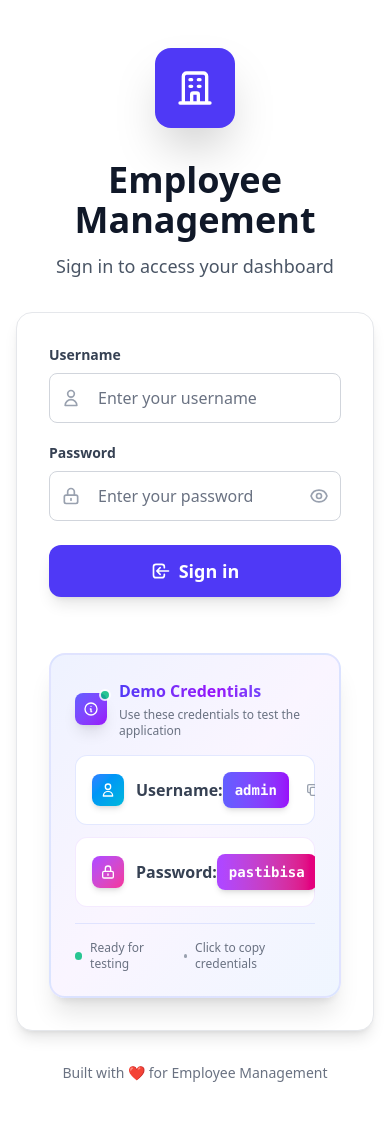
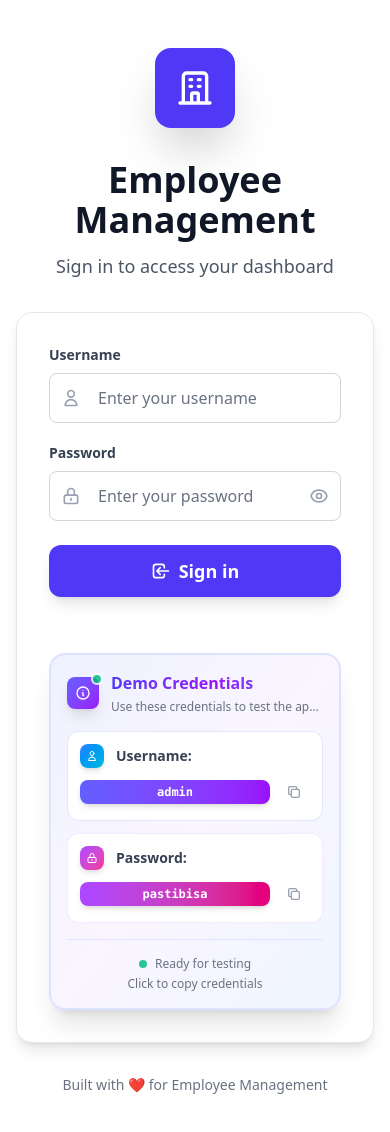
Before and after one commit to akbarryyan/tugas-1-frontend, a React (Vite) app: page /login in a window 390 px wide. Shown: the top 1132 px of the page. Built offline with nearby package versions, Linux system fonts and the light colour scheme.

Commit message:
refactor: add copy functionality for demo credentials in LoginForm with feedback message

```diff
--- a/src/components/Auth/LoginForm.jsx
+++ b/src/components/Auth/LoginForm.jsx
@@ -7,6 +7,7 @@ const LoginForm = () => {
   const [error, setError] = useState("");
   const [loading, setLoading] = useState(false);
   const [showPassword, setShowPassword] = useState(false);
+  const [copyFeedback, setCopyFeedback] = useState("");
   const { login } = useAuth();
   const { isDark } = useTheme();
 
@@ -32,6 +33,17 @@ const LoginForm = () => {
       ...formData,
       [e.target.name]: e.target.value,
     });
+  };
+
+  const handleCopy = async (text, type) => {
+    try {
+      await navigator.clipboard.writeText(text);
+      setCopyFeedback(`${type} copied!`);
+      setTimeout(() => setCopyFeedback(""), 2000);
+    } catch (err) {
+      setCopyFeedback("Failed to copy");
+      setTimeout(() => setCopyFeedback(""), 2000);
+    }
   };
 
   return (
@@ -229,9 +241,33 @@ const LoginForm = () => {
               )}
             </button>
 
-            <div className="mt-8 p-6 bg-gradient-to-br from-indigo-50 via-purple-50 to-blue-50 dark:from-indigo-900/30 dark:via-purple-900/30 dark:to-blue-900/30 rounded-2xl border-2 border-indigo-200/50 dark:border-indigo-700/50 shadow-xl backdrop-blur-sm">
+            <div className="mt-8 p-4 sm:p-6 bg-gradient-to-br from-indigo-50 via-purple-50 to-blue-50 dark:from-indigo-900/30 dark:via-purple-900/30 dark:to-blue-900/30 rounded-2xl border-2 border-indigo-200/50 dark:border-indigo-700/50 shadow-xl backdrop-blur-sm">
+              {/* Copy Feedback */}
+              {copyFeedback && (
+                <div className="mb-4 p-3 bg-emerald-100 dark:bg-emerald-900/30 border border-emerald-300 dark:border-emerald-700 rounded-lg text-center">
+                  <div className="flex items-center justify-center space-x-2">
+                    <svg
+                      className="w-4 h-4 text-emerald-600 dark:text-emerald-400"
+                      fill="none"
+                      stroke="currentColor"
+                      viewBox="0 0 24 24"
+                    >
+                      <path
+                        strokeLinecap="round"
+                        strokeLinejoin="round"
+                        strokeWidth={2}
+                        d="M5 13l4 4L19 7"
+                      />
+                    </svg>
+                    <span className="text-sm font-medium text-emerald-700 dark:text-emerald-300">
+                      {copyFeedback}
+                    </span>
+                  </div>
+                </div>
+              )}
+
               <div className="flex items-center mb-4">
-                <div className="relative">
+                <div className="relative flex-shrink-0">
                   <div className="w-8 h-8 bg-gradient-to-br from-indigo-500 to-purple-600 rounded-lg flex items-center justify-center shadow-lg">
                     <svg
                       className="w-4 h-4 text-white"
@@ -249,11 +285,11 @@ const LoginForm = () => {
                   </div>
                   <div className="absolute -top-1 -right-1 w-3 h-3 bg-emerald-500 rounded-full border-2 border-white dark:border-gray-800 animate-pulse"></div>
                 </div>
-                <div className="ml-3">
+                <div className="ml-3 min-w-0 flex-1">
                   <p className="text-base font-bold bg-gradient-to-r from-indigo-600 via-purple-600 to-blue-600 dark:from-indigo-400 dark:via-purple-400 dark:to-blue-400 bg-clip-text text-transparent">
                     Demo Credentials
                   </p>
-                  <p className="text-xs text-gray-500 dark:text-gray-400 mt-1">
+                  <p className="text-xs text-gray-500 dark:text-gray-400 mt-1 truncate">
                     Use these credentials to test the application
                   </p>
                 </div>
@@ -262,11 +298,11 @@ const LoginForm = () => {
               <div className="space-y-3">
                 <div className="group relative overflow-hidden">
                   <div className="absolute inset-0 bg-gradient-to-r from-white/80 to-indigo-50/80 dark:from-gray-800/80 dark:to-indigo-900/20 rounded-xl opacity-0 group-hover:opacity-100 transition-opacity duration-300"></div>
-                  <div className="relative flex items-center justify-between p-4 bg-white/60 dark:bg-gray-800/60 rounded-xl border border-indigo-200/50 dark:border-indigo-700/50 backdrop-blur-sm transition-all duration-300 group-hover:shadow-lg group-hover:scale-[1.02]">
-                    <div className="flex items-center space-x-3">
-                      <div className="w-8 h-8 bg-gradient-to-br from-blue-500 to-cyan-500 rounded-lg flex items-center justify-center shadow-md">
+                  <div className="relative flex flex-col sm:flex-row sm:items-center sm:justify-between p-3 sm:p-4 bg-white/60 dark:bg-gray-800/60 rounded-xl border border-indigo-200/50 dark:border-indigo-700/50 backdrop-blur-sm transition-all duration-300 group-hover:shadow-lg group-hover:scale-[1.02]">
+                    <div className="flex items-center space-x-3 mb-2 sm:mb-0">
+                      <div className="w-6 h-6 sm:w-8 sm:h-8 bg-gradient-to-br from-blue-500 to-cyan-500 rounded-lg flex items-center justify-center shadow-md flex-shrink-0">
                         <svg
-                          className="w-4 h-4 text-white"
+                          className="w-3 h-3 sm:w-4 sm:h-4 text-white"
                           fill="none"
                           stroke="currentColor"
                           viewBox="0 0 24 24"
@@ -279,18 +315,18 @@ const LoginForm = () => {
                           />
                         </svg>
                       </div>
-                      <span className="font-semibold text-gray-700 dark:text-gray-300">
+                      <span className="font-semibold text-gray-700 dark:text-gray-300 text-sm sm:text-base">
                         Username:
                       </span>
                     </div>
-                    <div className="flex items-center space-x-2">
-                      <code className="font-mono bg-gradient-to-r from-indigo-500 to-purple-600 text-white px-3 py-2 rounded-lg font-bold text-sm shadow-md hover:shadow-lg transition-shadow duration-200">
+                    <div className="flex items-center justify-between sm:justify-end space-x-2">
+                      <code className="font-mono bg-gradient-to-r from-indigo-500 to-purple-600 text-white px-2 py-1 sm:px-3 sm:py-2 rounded-lg font-bold text-xs sm:text-sm shadow-md hover:shadow-lg transition-shadow duration-200 flex-1 sm:flex-none text-center">
                         admin
                       </code>
                       <button
                         type="button"
-                        className="p-2 text-gray-400 hover:text-indigo-600 dark:hover:text-indigo-400 transition-colors duration-200"
-                        onClick={() => navigator.clipboard?.writeText("admin")}
+                        className="p-2 text-gray-400 hover:text-indigo-600 dark:hover:text-indigo-400 transition-colors duration-200 flex-shrink-0"
+                        onClick={() => handleCopy("admin", "Username")}
                         title="Copy username"
                       >
                         <svg
@@ -313,11 +349,11 @@ const LoginForm = () => {
 
                 <div className="group relative overflow-hidden">
                   <div className="absolute inset-0 bg-gradient-to-r from-white/80 to-purple-50/80 dark:from-gray-800/80 dark:to-purple-900/20 rounded-xl opacity-0 group-hover:opacity-100 transition-opacity duration-300"></div>
-                  <div className="relative flex items-center justify-between p-4 bg-white/60 dark:bg-gray-800/60 rounded-xl border border-purple-200/50 dark:border-purple-700/50 backdrop-blur-sm transition-all duration-300 group-hover:shadow-lg group-hover:scale-[1.02]">
-                    <div className="flex items-center space-x-3">
-                      <div className="w-8 h-8 bg-gradient-to-br from-purple-500 to-pink-500 rounded-lg flex items-center justify-center shadow-md">
+                  <div className="relative flex flex-col sm:flex-row sm:items-center sm:justify-between p-3 sm:p-4 bg-white/60 dark:bg-gray-800/60 rounded-xl border border-purple-200/50 dark:border-purple-700/50 backdrop-blur-sm transition-all duration-300 group-hover:shadow-lg group-hover:scale-[1.02]">
+                    <div className="flex items-center space-x-3 mb-2 sm:mb-0">
+                      <div className="w-6 h-6 sm:w-8 sm:h-8 bg-gradient-to-br from-purple-500 to-pink-500 rounded-lg flex items-center justify-center shadow-md flex-shrink-0">
                         <svg
-                          className="w-4 h-4 text-white"
+                          className="w-3 h-3 sm:w-4 sm:h-4 text-white"
                           fill="none"
                           stroke="currentColor"
                           viewBox="0 0 24 24"
@@ -330,20 +366,18 @@ const LoginForm = () => {
                           />
                         </svg>
                       </div>
-                      <span className="font-semibold text-gray-700 dark:text-gray-300">
+                      <span className="font-semibold text-gray-700 dark:text-gray-300 text-sm sm:text-base">
                         Password:
                       </span>
                     </div>
-                    <div className="flex items-center space-x-2">
-                      <code className="font-mono bg-gradient-to-r from-purple-500 to-pink-600 text-white px-3 py-2 rounded-lg font-bold text-sm shadow-md hover:shadow-lg transition-shadow duration-200">
+                    <div className="flex items-center justify-between sm:justify-end space-x-2">
+                      <code className="font-mono bg-gradient-to-r from-purple-500 to-pink-600 text-white px-2 py-1 sm:px-3 sm:py-2 rounded-lg font-bold text-xs sm:text-sm shadow-md hover:shadow-lg transition-shadow duration-200 flex-1 sm:flex-none text-center">
                         pastibisa
                       </code>
                       <button
                         type="button"
-                        className="p-2 text-gray-400 hover:text-purple-600 dark:hover:text-purple-400 transition-colors duration-200"
-                        onClick={() =>
-                          navigator.clipboard?.writeText("pastibisa")
-                        }
+                        className="p-2 text-gray-400 hover:text-purple-600 dark:hover:text-purple-400 transition-colors duration-200 flex-shrink-0"
+                        onClick={() => handleCopy("pastibisa", "Password")}
                         title="Copy password"
                       >
                         <svg
@@ -366,11 +400,13 @@ const LoginForm = () => {
               </div>
 
               <div className="mt-4 pt-4 border-t border-indigo-200/50 dark:border-indigo-700/50">
-                <div className="flex items-center justify-center space-x-2 text-xs text-gray-500 dark:text-gray-400">
-                  <div className="w-2 h-2 bg-emerald-500 rounded-full animate-pulse"></div>
-                  <span>Ready for testing</span>
-                  <div className="w-1 h-1 bg-gray-400 rounded-full"></div>
-                  <span>Click to copy credentials</span>
+                <div className="flex flex-col sm:flex-row items-center justify-center space-y-1 sm:space-y-0 sm:space-x-2 text-xs text-gray-500 dark:text-gray-400">
+                  <div className="flex items-center space-x-2">
+                    <div className="w-2 h-2 bg-emerald-500 rounded-full animate-pulse"></div>
+                    <span>Ready for testing</span>
+                  </div>
+                  <div className="hidden sm:block w-1 h-1 bg-gray-400 rounded-full"></div>
+                  <span className="text-center">Click to copy credentials</span>
                 </div>
               </div>
             </div>
```
